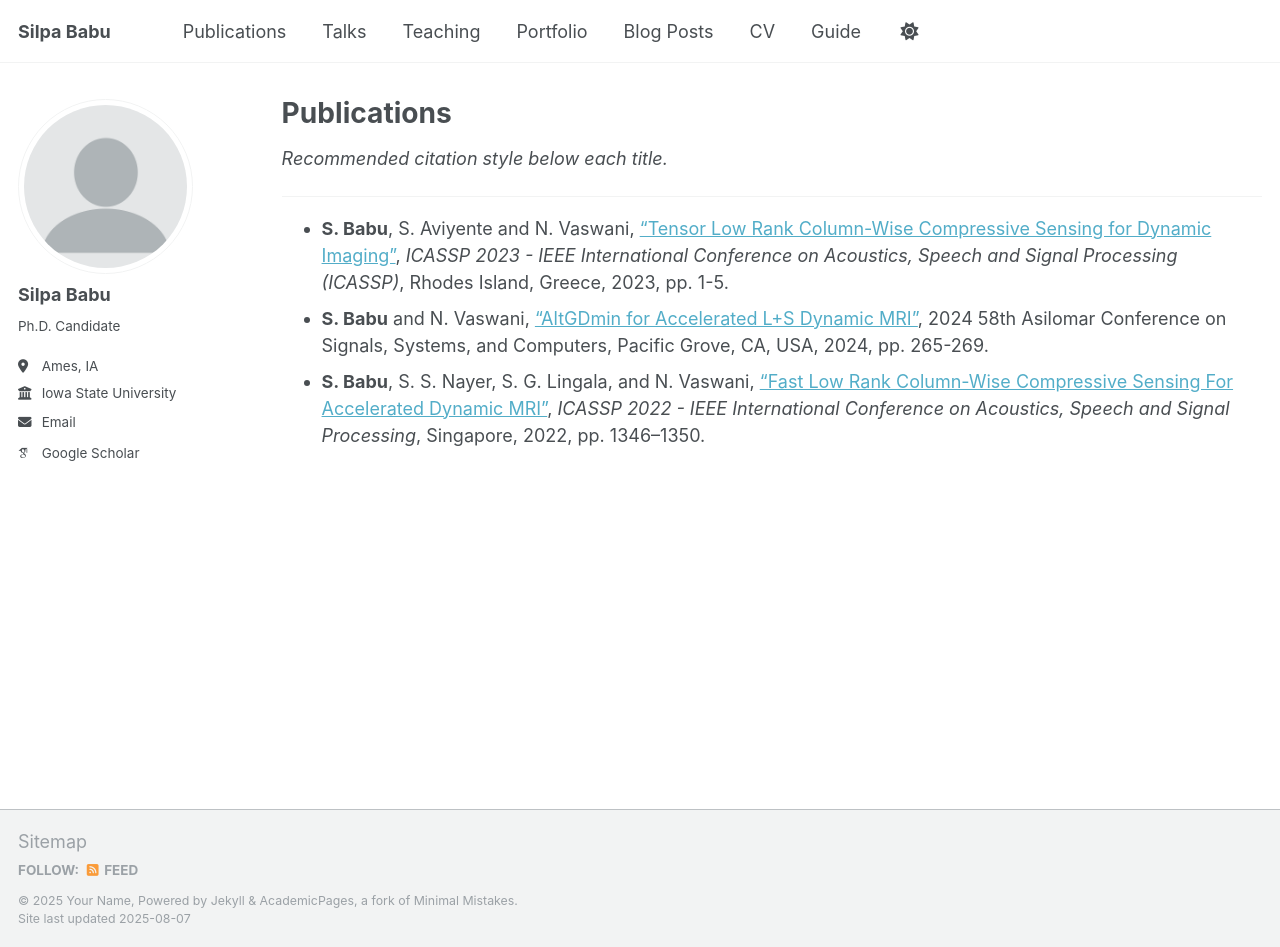
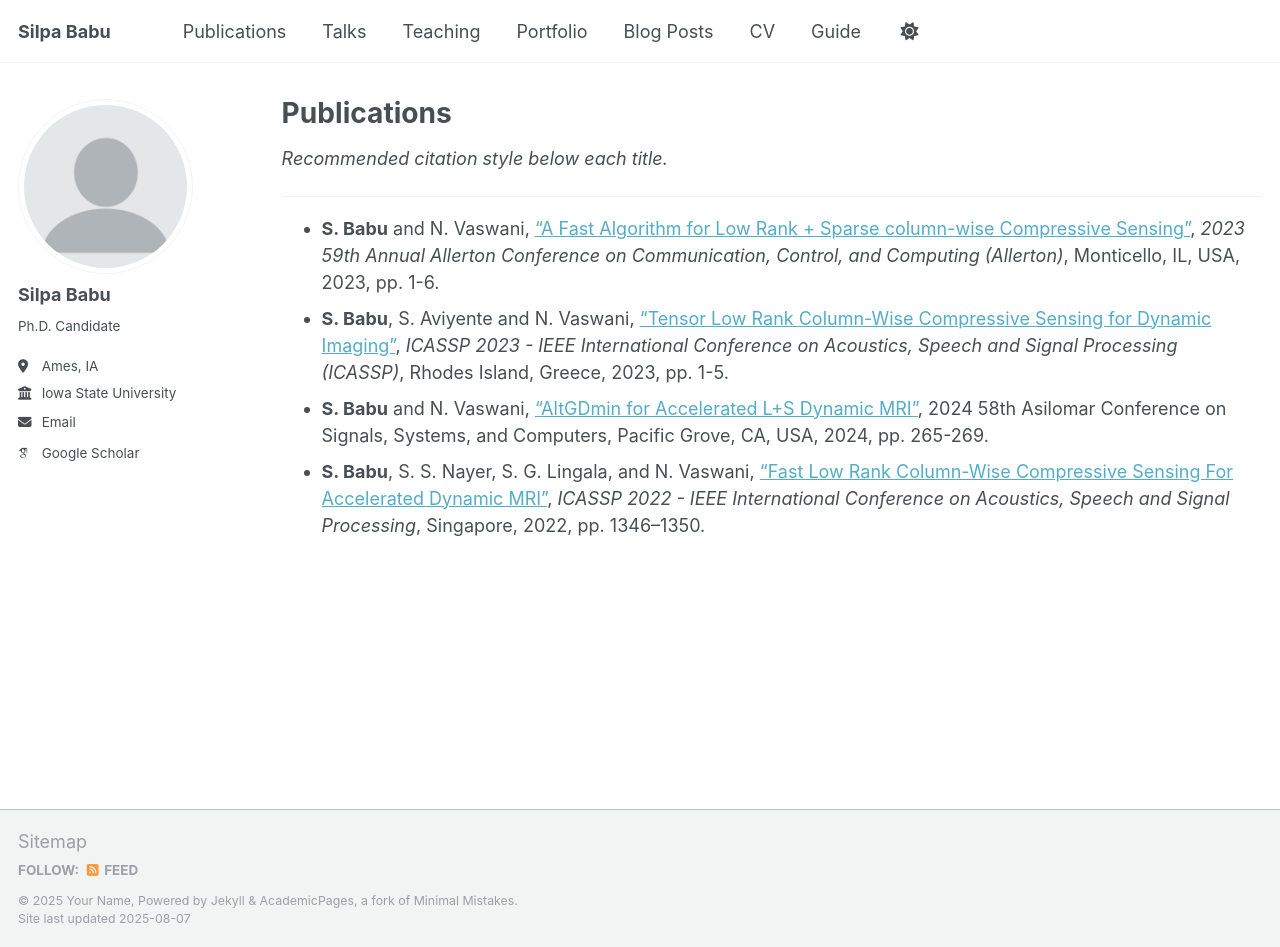
Before and after one commit to Silpa1/sbabu.github.io, a Jekyll site: the page built from _publications/2025-06-08-paper-title-number-5.md, in a window 1280 px wide and 947 px high. Built offline with Jekyll 4.4.1, drawn with Linux system fonts in a browser that asks for light colours; some web fonts are replaced; a script that is not in the unit is left out.

Commit message:
Update 2025-06-08-paper-title-number-5.md

```diff
--- a/_publications/2025-06-08-paper-title-number-5.md
+++ b/_publications/2025-06-08-paper-title-number-5.md
@@ -8,6 +8,7 @@ author_profile: true
 *Recommended citation style below each title.*
 
 ---
+- **S. Babu** and N. Vaswani, ["A Fast Algorithm for Low Rank + Sparse column-wise Compressive Sensing"](https://ieeexplore.ieee.org/abstract/document/10313478), *2023 59th Annual Allerton Conference on Communication, Control, and Computing (Allerton)*, Monticello, IL, USA, 2023, pp. 1-6.
 - **S. Babu**, S. Aviyente and N. Vaswani, ["Tensor Low Rank Column-Wise Compressive Sensing for Dynamic Imaging"](https://ieeexplore.ieee.org/abstract/document/10097054), *ICASSP 2023 - IEEE International Conference on Acoustics, Speech and Signal Processing (ICASSP)*, Rhodes Island, Greece, 2023, pp. 1-5.
 - **S. Babu** and N. Vaswani, ["AltGDmin for Accelerated L+S Dynamic MRI"](https://ieeexplore.ieee.org/abstract/document/10942852), 2024 58th Asilomar Conference on Signals, Systems, and Computers, Pacific Grove, CA, USA, 2024, pp. 265-269.
 - **S. Babu**, S. S. Nayer, S. G. Lingala, and N. Vaswani, ["Fast Low Rank Column-Wise Compressive Sensing For Accelerated Dynamic MRI"](https://ieeexplore.ieee.org/document/9747549),
```
